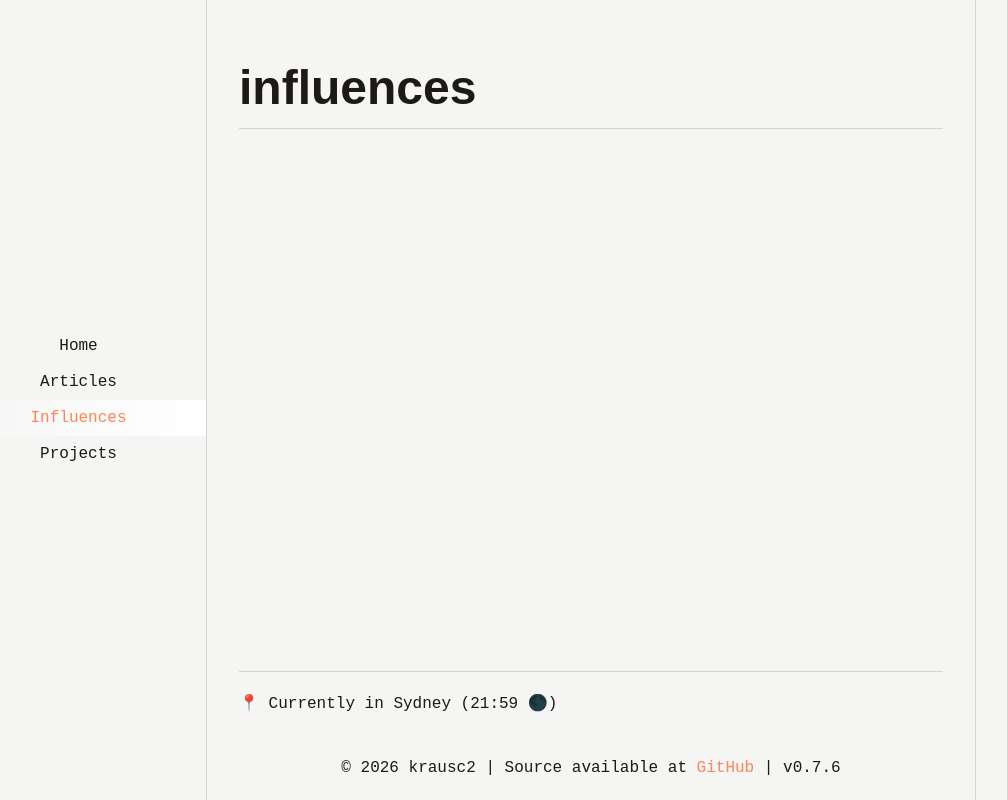
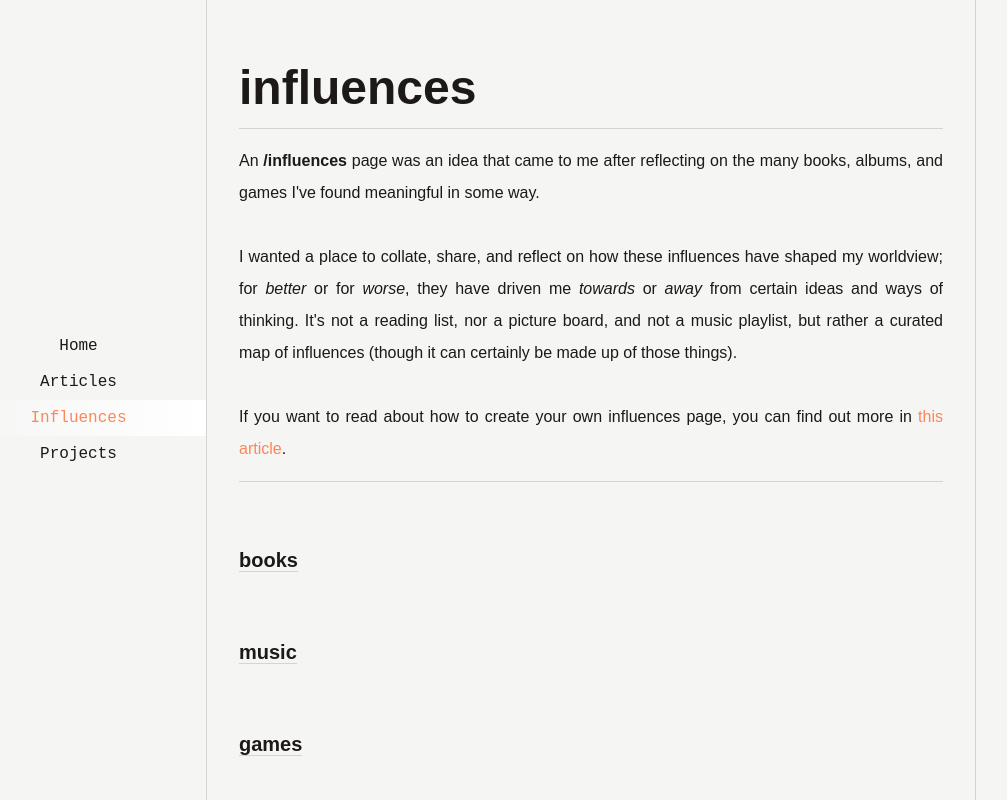
Before and after one commit to krausc2/kc2.dev, a SvelteKit app: page /influences in a window 1280 px wide. Shown: the whole page, without its empty margins (49-1056 px from the left). Built offline with nearby package versions, Linux system fonts and the light colour scheme.

Commit message:
feat: add draft structure and description for new page

```diff
--- a/src/routes/influences/+page.svelte
+++ b/src/routes/influences/+page.svelte
@@ -1,3 +1,27 @@
 <section class="mb-32 flex flex-col">
-	<p class="mb-4 border-b pb-4 text-5xl leading-none font-bold">influences</p>
+	<p class="border-b pb-4 text-5xl leading-none font-bold">influences</p>
+
+	<div class="flex flex-col gap-8 border-b border-stone-300 pt-4 pb-4">
+		<p>
+			An <span class="font-bold">/influences</span> page was an idea that came to me after reflecting on the many books, albums, and games I've found meaningful in some way.
+		</p>
+		<p>
+			I wanted a place to collate, share, and reflect on how these influences have shaped my worldview; for <i>better</i> or for <i>worse</i>, they have driven me <i>towards</i> or <i>away</i> from certain ideas and ways of thinking. It's not a reading list, nor a picture board, and not a music playlist, but rather a curated map of influences (though it can certainly be made up of those things).
+		</p>
+		<p>
+			If you want to read about how to create your own influences page, you can find out more in <a href="$lib/articles/influences" class="text-custom-coral hover:underline">this article</a>.
+		</p>
+	</div>
+
+	<section class="pt-16 gap-8">
+		<span class="text-xl font-bold border-b">books</span>
+	</section>
+
+	<section class="pt-16 gap-8">
+		<span class="text-xl font-bold border-b">music</span>
+	</section>
+
+	<section class="pt-16 gap-8">
+		<span class="text-xl font-bold border-b">games</span>
+	</section>
 </section>
```
